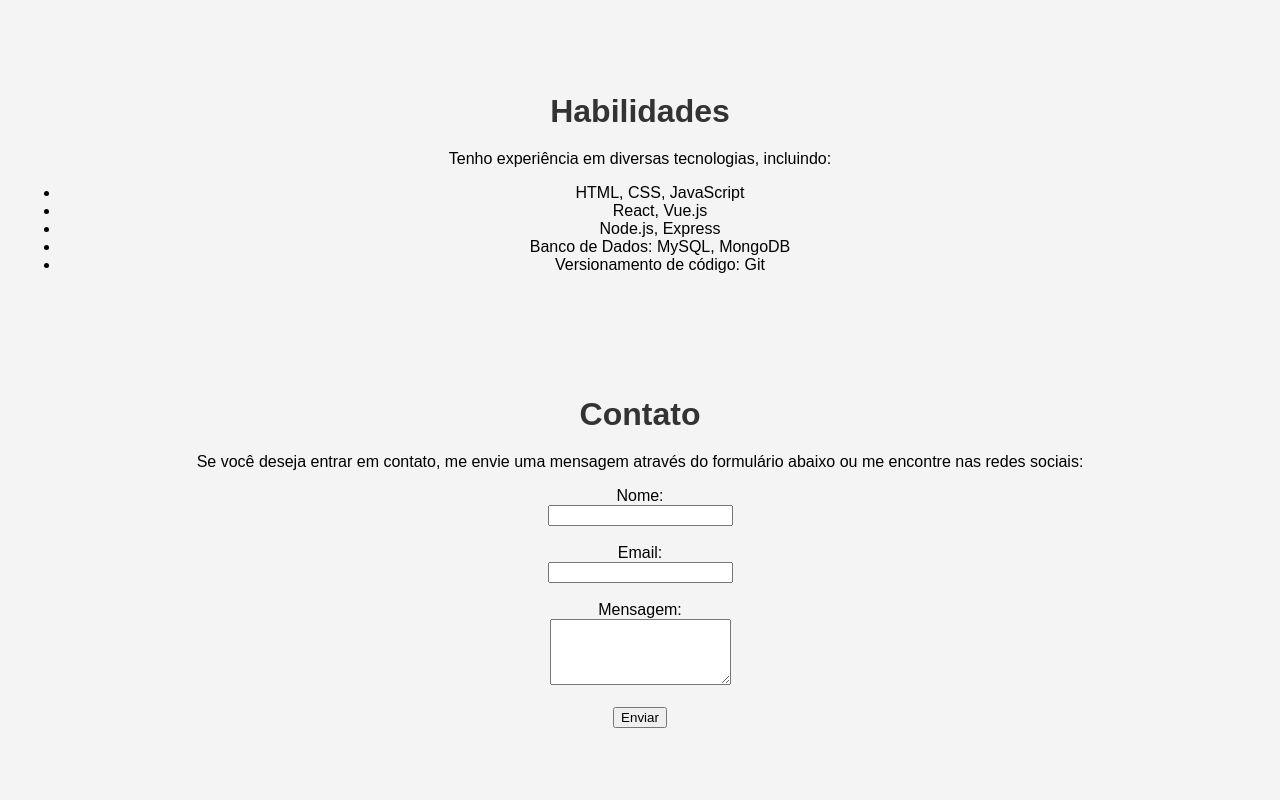
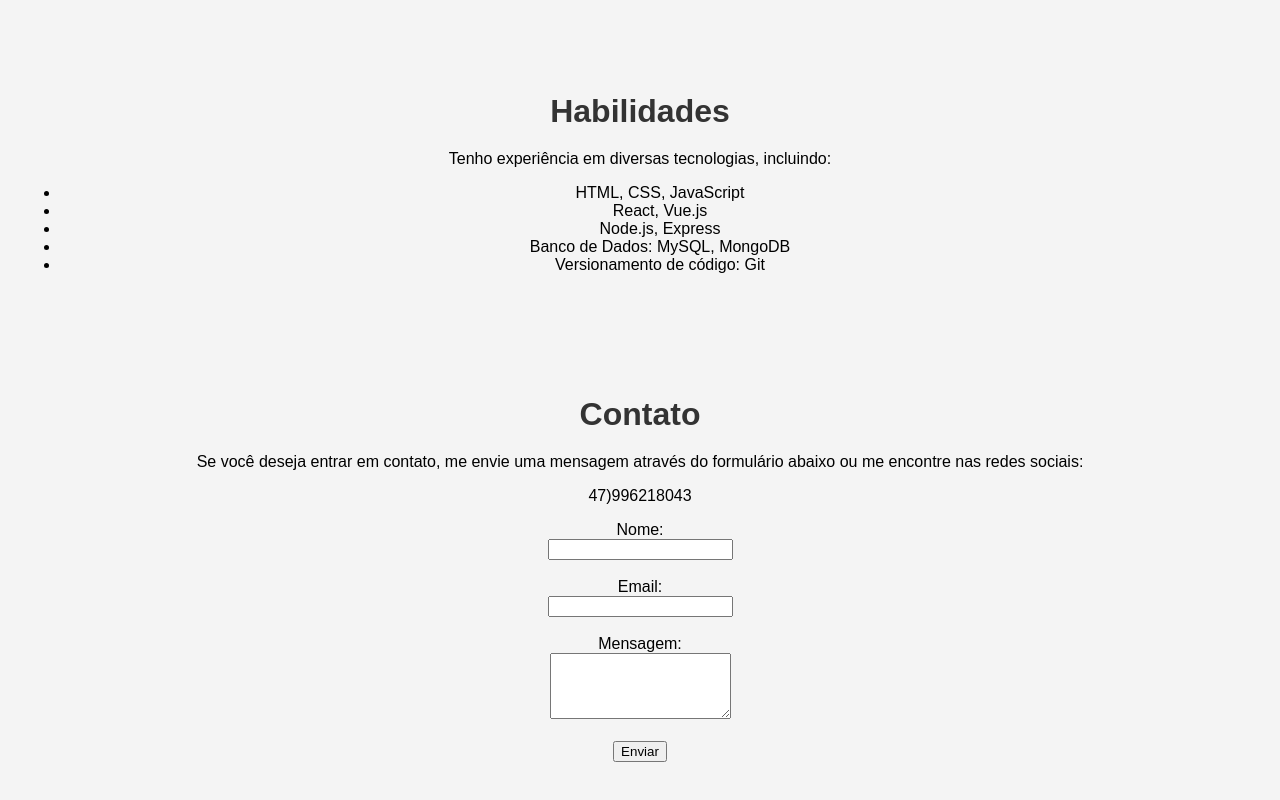
Before and after one commit to Thaeme86/portifolio, a plain HTML site: page index.html in a window 1280 px wide. Shown: the part 1565-2365 px from the top of the page. Before the commit the page ends 2333 px from the top, so only its background shows below. Drawn offline with Linux system fonts and the light colour scheme.

Commit message:
Update index.html

```diff
--- a/index.html
+++ b/index.html
@@ -123,6 +123,7 @@
     <h2>Contato</h2>
     <p>Se você deseja entrar em contato, me envie uma mensagem através do formulário abaixo ou me encontre nas redes sociais:</p>
     <form action="mailto:seuemail@dominio.com" method="post" enctype="text/plain">
+        <p>47)996218043</p>
         <label for="name">Nome:</label><br>
         <input type="text" id="name" name="name" required><br><br>
 
```
